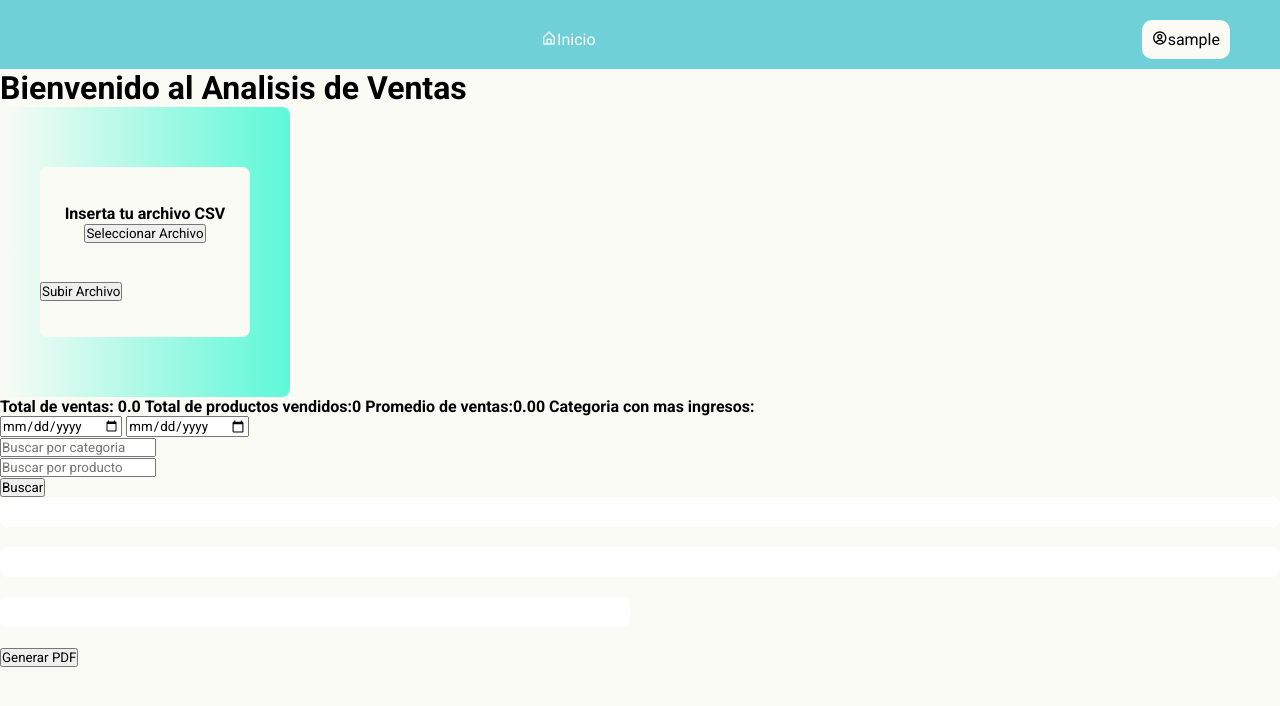
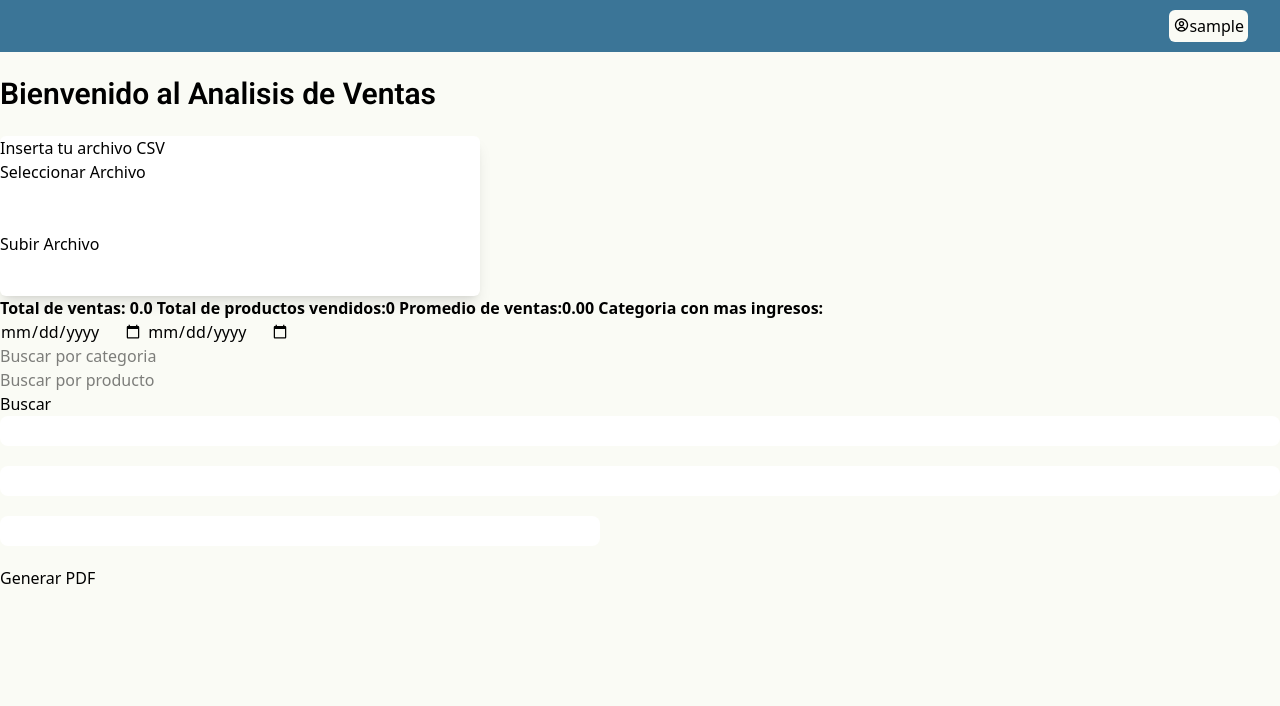
Before and after one commit to yUMIP04/Sistema-de-Ventas-con-Dashboard, a Flask app: page /Inicio in a window 1280 px wide. Shown: the top 706 px of the page. Run offline with Flask 3, Linux system fonts and the light colour scheme; the visitor is signed in with stand-in values (Sample User, id 1); some libraries are stand-ins or nearby versions.

Commit message:
-Comenzando el frontend de inicio.html

```diff
--- a/app.py
+++ b/app.py
@@ -129,6 +129,7 @@
 
                 total_ventas_dinero, total_productos_vendidos, ticket_promedio, categoria_MaxIngresos = ProcesamientoDatos_CSV(ruta_final)
 
+
                 session['total_ventas_dinero'] = float(total_ventas_dinero)
                 session['total_productos_vendidos'] = int(total_productos_vendidos)
                 session['ticket_promedio'] = float(ticket_promedio)
--- a/templates/Inicio.html
+++ b/templates/Inicio.html
@@ -3,16 +3,18 @@
 
 {% block content %}
 
-<h1>Bienvenido al Analisis de Ventas</h1>
 
-<div class="contenedor">
+<body class="bg-[#FAFBF5]">
+<h1 class=" mt-6 font-['Roboto'] text-3xl font-semibold " >Bienvenido al Analisis de Ventas</h1>
+
+<div class="contenedor shadow-lg mt-6 bg-[#FFFFFF] w-120 h-40 rounded-md ">
 
 <div class="insert-file">
 
     <form enctype="multipart/form-data" action="/Inicio" method="POST">
-    <div class="csv-insert">
+    <div class="csv-insert ">
 
-    <p id="nombre-archivo" name="nombre-archivo"><strong>Inserta tu archivo CSV</strong></p>
+    <p id="nombre-archivo" name="nombre-archivo" class=" font-[Open Sans] font-light" ><strong>Inserta tu archivo CSV</strong></p>
     <input type="file" name="file-csv" id="file-csv" accept=".csv" hidden>
     <button type="button" id="btn-seleccionar" name="btn-seleccionar">Seleccionar Archivo</button>
     </div>
@@ -58,6 +60,7 @@
 
     </form>
 
+
 </div>
 
 <div style="background: white; margin-bottom: 20px; padding: 15px; border-radius: 8px;">
@@ -78,4 +81,6 @@
                 <button type="submit" name="generar-pdf">Generar PDF</button>
             </form>
         </div>
+
+</body>
 {% endblock %}
--- a/templates/base.html
+++ b/templates/base.html
@@ -4,8 +4,9 @@
     <meta charset="UTF-8">
     <meta name="viewport" content="width=device-width, initial-scale=1.0">
 
-    <!--CSS-->
-    <link rel="stylesheet" href="static/base.css">
+    <!--TAILWINDCSS-->
+     <script src="https://cdn.jsdelivr.net/npm/@tailwindcss/browser@4"></script>
+
     <!--FONTS-->
     <link rel="preconnect" href="https://fonts.googleapis.com">
 <link rel="preconnect" href="https://fonts.gstatic.com" crossorigin>
@@ -22,27 +23,27 @@
     <title>{%block title %} Base {% endblock %}</title>
 </head>
 <body>
-    <header class="barra-opciones">
 
+    <header class="flex flex-row-reverse items-center  bg-[#3B7597] h-13">
 
+        <div class="flex bg-[#FAFBF5] p-1 rounded-md cursor-pointer mr-8">
+         <p><i class="bx bx-user-circle" /></i>{{session['nombre_usuario']}}</p>
 
-        <ul class="inicio">
-            <li><i class="bx bx-home-alt" /></i>Inicio</li>
-
-
-        </ul>
-
-        <div class="nombre-usuario">
-         <p><i class="bx bx-user-circle" /></i>{{ session['nombre_usuario'] }}</p>
+         <div class="btn-barra flex flex-row items-center  ">
+            <button class="btn-abrir cursor-pointer"><i class="bx bx-caret-big-left" /></i></button>
+         </div>
          </div>
 
-        <ul class="opciones" id="opciones" style="display: none;">
-            <li >Cerrar Sesion</li>
-        </ul>
     </header>
+ <div class="options float-end absolute right-8 top-10 bg-[#E8E6E3] p-1 rounded-sm hover:bg-[#D92E0B] hover:text-[#FAFBF5] transition-bg duration-300 ease-in-out" style="display: none;">
+            <ul>
+                <li><a class="cerrar-sesion" href="">Cerrar Sesion</a></li>
+            </ul>
+        </div>
     {% block content%} {%endblock%}
 
 </body>
 
+<script src="{{ url_for('static', filename='JS/base.js') }}"></script>
 <script src="{{ url_for('static', filename='JS/index.js') }}"></script>
 </html>
```
